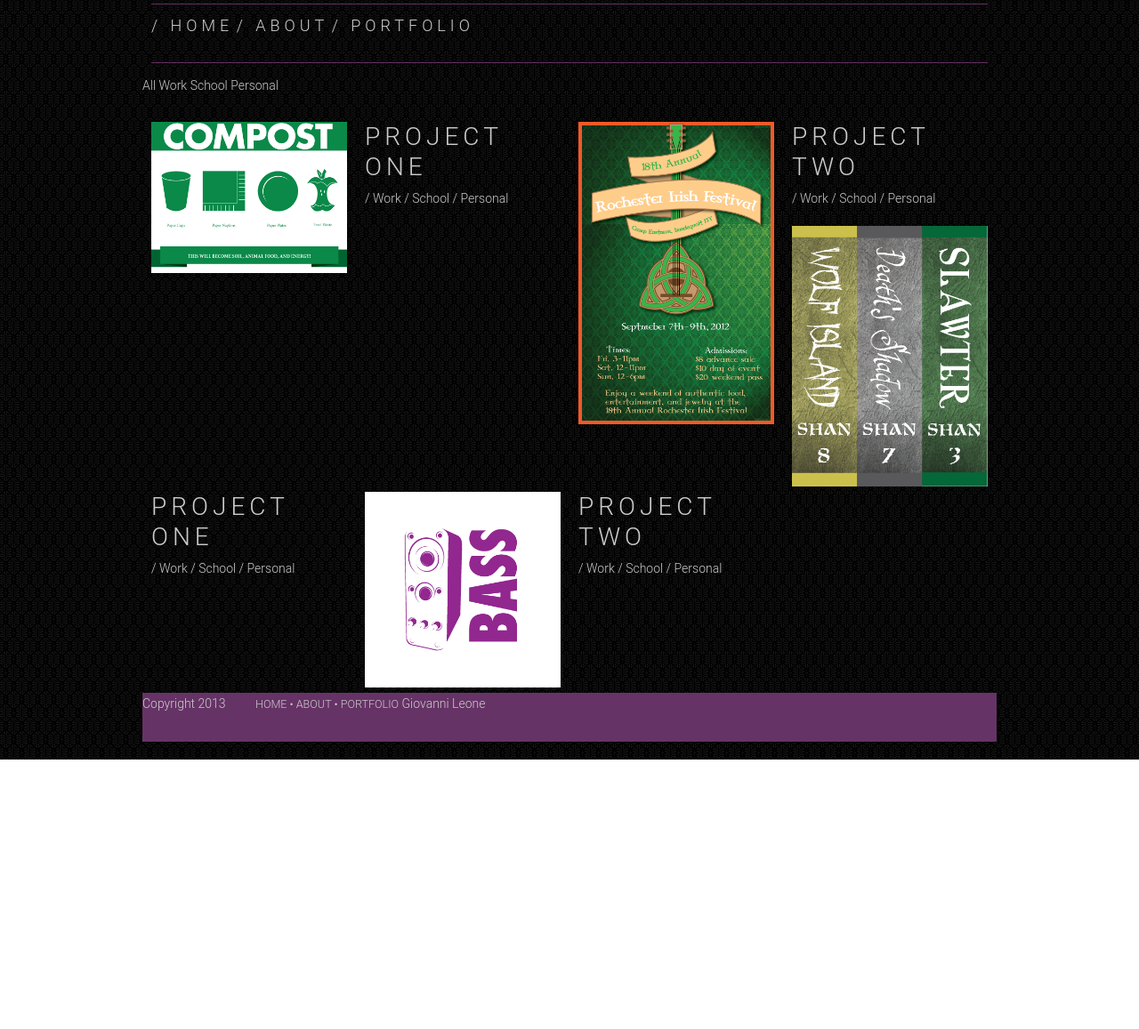
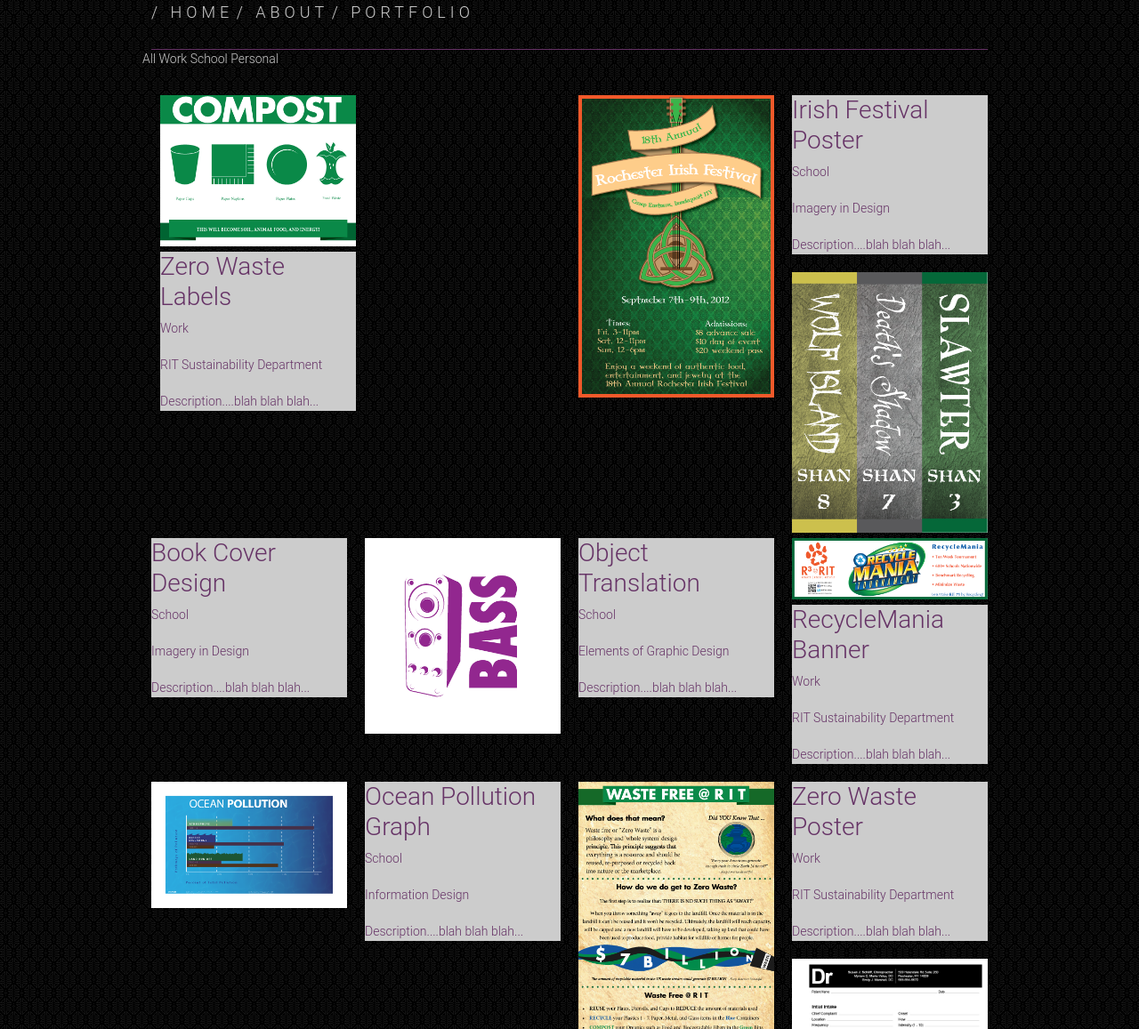
Before and after one commit to gesus412/Web-Portfolio, a plain HTML site: page portfolio.html in a window 1280 px wide. Shown: the part 228-1385 px from the top of the page at 89% size. Before the commit the page ends 1082 px from the top, so only its background shows below. Drawn offline with Linux system fonts and the light colour scheme.

Commit message:
Break time

```diff
--- a/portfolio.html
+++ b/portfolio.html
@@ -54,7 +54,6 @@
         	<div>
 				<a href="index.html"><img src="images/Logo.png" alt="Logo for Giovanni Leone" height="216" width="288" /></a>
             </div>
-            <hr />
 			<div>
             	<nav>
             	<ul>
@@ -64,7 +63,6 @@
                 </ul>
                 </nav>
             </div>
-			<hr />
 			</div><!-- logo/ -->
 
         <div class="filter">
@@ -77,7 +75,7 @@
         </div>
         <!-- filtering nav -->
 
-        <div>
+        <div class="eight columns">
 		<div class="one-fourth column">
 
 			<div class="gallery">
@@ -86,10 +84,15 @@
 
 		</div>
 		<div class="one-fourth column">
-			<h3>PROJECT ONE</h3>
-			<p>/ Work / School / Personal</p>
+        <div class="grey">
+			<h3>Zero Waste Labels</h3>
+			<p>Work</p>
+            <p>RIT Sustainability Department</p>
+            <p>Description....blah blah blah...</p>
+        </div>
 		</div>
         </div>
+        <!--Image Section End-->
 
         <div>
 		<div class="one-fourth column">
@@ -100,10 +103,15 @@
 
 		</div>
 		<div class="one-fourth column">
-			<h3>PROJECT TWO</h3>
-			<p>/ Work / School / Personal</p>
+        <div class="grey">
+			<h3>Irish Festival Poster</h3>
+			<p>School</p>
+            <p>Imagery in Design</p>
+            <p>Description....blah blah blah...</p>
+        </div>
 		</div>
         </div>
+        <!--Image Section End-->
 
         <div>
         <div  class="left">
@@ -116,10 +124,15 @@
 		</div>
         </div>
 		<div class="one-fourth column">
-			<h3>PROJECT ONE</h3>
-			<p>/ Work / School / Personal</p>
+        <div class="grey">
+			<h3>Book Cover Design</h3>
+			<p>School</p>
+            <p>Imagery in Design</p>
+            <p>Description....blah blah blah...</p>
+        </div>
 		</div>
         </div>
+        <!--Image Section End-->
 
         <div>
 		<div class="one-fourth column">
@@ -130,12 +143,94 @@
 
 		</div>
 		<div class="one-fourth column">
-			<h3>PROJECT TWO</h3>
-			<p>/ Work / School / Personal</p>
+        <div class="grey">
+			<h3>Object Translation</h3>
+			<p>School</p>
+            <p>Elements of Graphic Design</p>
+            <p>Description....blah blah blah...</p>
+        </div>
 		</div>
         </div>
+        <!--Image Section End-->
 
         <div>
+		<div class="one-fourth column">
+
+            <div class="gallery">
+            	<img src="images/recyclemania.png" alt="RecycleMania Banner" width="100%" height="100%" />
+            </div>
+
+		</div>
+		<div class="one-fourth column">
+        <div class="grey">
+			<h3>RecycleMania Banner</h3>
+			<p>Work</p>
+            <p>RIT Sustainability Department</p>
+            <p>Description....blah blah blah...</p>
+        </div>
+		</div>
+        </div>
+        <!--Image Section End-->
+
+        <div>
+		<div class="one-fourth column">
+
+            <div class="gallery">
+            	<img src="images/graph1.png" alt="Ocean Pollution Graph" width="100%" height="100%" />
+            </div>
+
+		</div>
+		<div class="one-fourth column">
+        <div class="grey">
+			<h3>Ocean Pollution Graph</h3>
+			<p>School</p>
+            <p>Information Design</p>
+            <p>Description....blah blah blah...</p>
+        </div>
+		</div>
+        </div>
+        <!--Image Section End-->
+
+        <div>
+		<div class="one-fourth column">
+
+            <div class="gallery">
+            	<img src="images/zerowaste.png" alt="Zero Waste Poster" width="100%" height="100%" />
+            </div>
+
+		</div>
+		<div class="one-fourth column">
+        <div class="grey">
+			<h3>Zero Waste Poster</h3>
+			<p>Work</p>
+            <p>RIT Sustainability Department</p>
+            <p>Description....blah blah blah...</p>
+        </div>
+		</div>
+        </div>
+        <!--Image Section End-->
+
+        <div>
+		<div class="one-fourth column">
+
+            <div class="gallery">
+            	<img src="images/forms.jpg" alt="Chiropractic Office Forms" width="100%" height="100%" />
+            </div>
+
+		</div>
+		<div class="one-fourth column">
+        <div class="grey">
+			<h3>Chiropractic Form Redesign</h3>
+			<p>School</p>
+            <p>Information Design</p>
+            <p>Description....blah blah blah...</p>
+        </div>
+		</div>
+        </div>
+        <!--Image Section End-->
+
+
+     <div>
     	<footer>
         	<div>
             	<ul>
--- a/stylesheets/base.css
+++ b/stylesheets/base.css
@@ -57,6 +57,12 @@
 		-webkit-text-size-adjust: 100%;
  }
 
+    nav {
+		border-top: rgb(102,51,102) solid thin;
+		padding-top: 10px;
+		border-bottom: rgb(102,51,102) solid thin;
+ }
+
  	nav ul li {
 		font-size: 18px;
 		letter-spacing: 5px;
@@ -72,6 +78,15 @@
 
  	.list {
 		display: list-item;
+ }
+
+ 	.grey {
+		background: rgb(204,204,204);
+		color: rgb(102,51,102);
+ }
+
+ 	.grey h3 {
+		color: rgb(102,51,102);
  }
 
 	footer {
@@ -91,10 +106,9 @@
 		color: rgb(204,204,204);
 		font-family: "Futura", "Roboto Light", Helvetica, Arial, sans-serif;
 		font-weight: normal;
-		letter-spacing: 5px;
 		}
 	h1 a, h2 a, h3 a, h4 a, h5 a, h6 a { font-weight: inherit; }
-	h1 { font-size: 46px; line-height: 50px; margin-bottom: 14px;}
+	h1 { font-size: 46px; line-height: 50px; margin-bottom: 14px; letter-spacing: 15px;}
 	h2 { font-size: 35px; line-height: 40px; margin-bottom: 10px; }
 	h3 { font-size: 28px; line-height: 34px; margin-bottom: 8px; }
 	h4 { font-size: 21px; line-height: 30px; margin-bottom: 4px; }
```
Also changed, not shown: about.html (+13 -7 lines), images/selfie.png.
